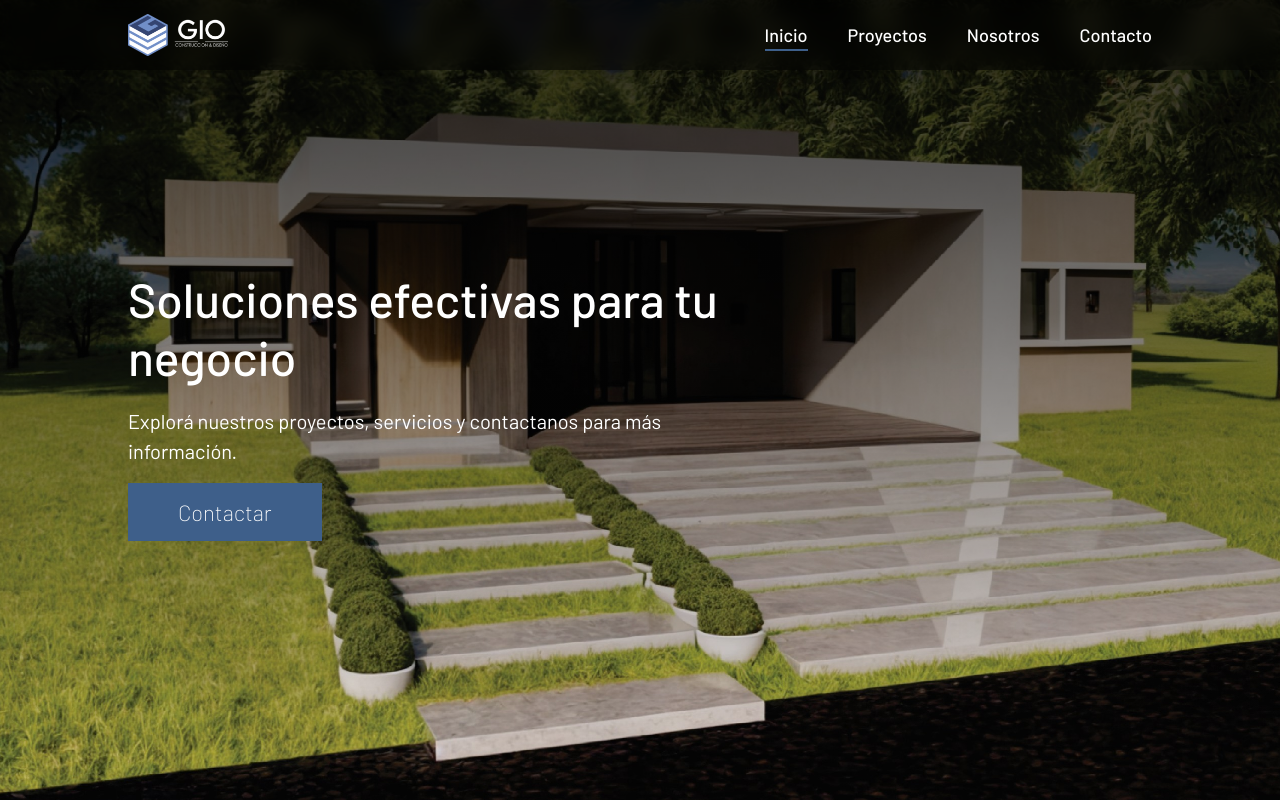
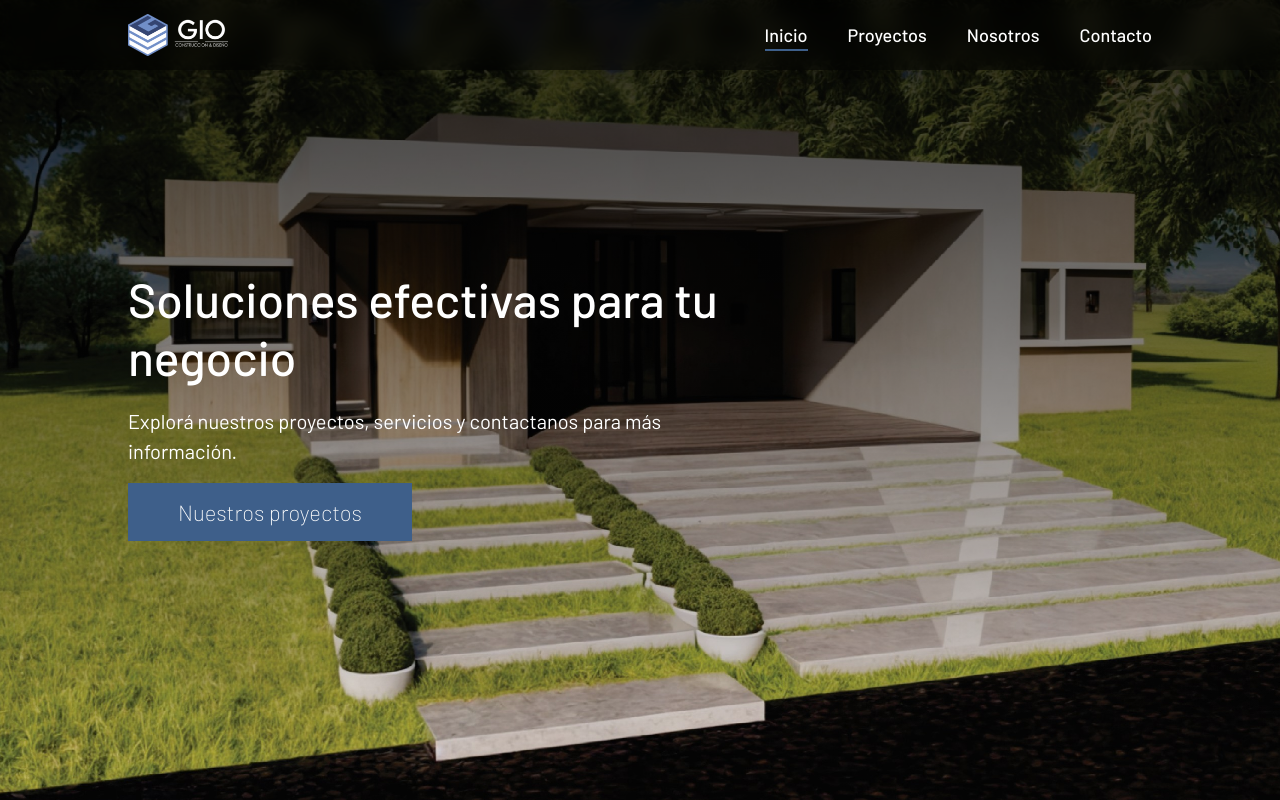
Before and after one commit to frandg47/gio-frontend, a React (Vite) app: page / in a window 1280 px wide. Shown: the top 800 px of the page. Built offline with nearby package versions, Linux system fonts and the light colour scheme.

Commit message:
modificando estilos a gustos del cliente

```diff
--- a/src/components/Hero.jsx
+++ b/src/components/Hero.jsx
@@ -1,5 +1,6 @@
 import React from 'react';
 import '../css/hero.css';
+import { Link } from 'react-router-dom';
 
 const Hero = () => {
     return (
@@ -7,7 +8,7 @@ const Hero = () => {
             <div className="hero-content">
                 <h1>Soluciones efectivas para tu negocio</h1>
                 <p>Explorá nuestros proyectos, servicios y contactanos para más información.</p>
-                <a href="#contact" className="btn-hero">Contactar</a>
+                <Link to="/proyectos" className="btn-hero">Nuestros proyectos</Link>
             </div>
         </section>
     );
--- a/src/css/projectdetail.css
+++ b/src/css/projectdetail.css
@@ -157,9 +157,3 @@
 .image-wrapper:hover .hover-overlay {
     bottom: 0;
 }
-
-@media (max-width: 768px) {
-    .hover-overlay {
-        bottom: 0 !important;
-    }
-}
--- a/src/pages/ProjectDetail.jsx
+++ b/src/pages/ProjectDetail.jsx
@@ -95,9 +95,9 @@ const ProjectDetails = () => {
                                             }}
                                             className="gallery-img"
                                         />
-                                        <div className="hover-overlay">
+                                        {/* <div className="hover-overlay">
                                             <span>Ver</span>
-                                        </div>
+                                        </div> */}
                                     </div>
                                 </div>
                             ))}
```
